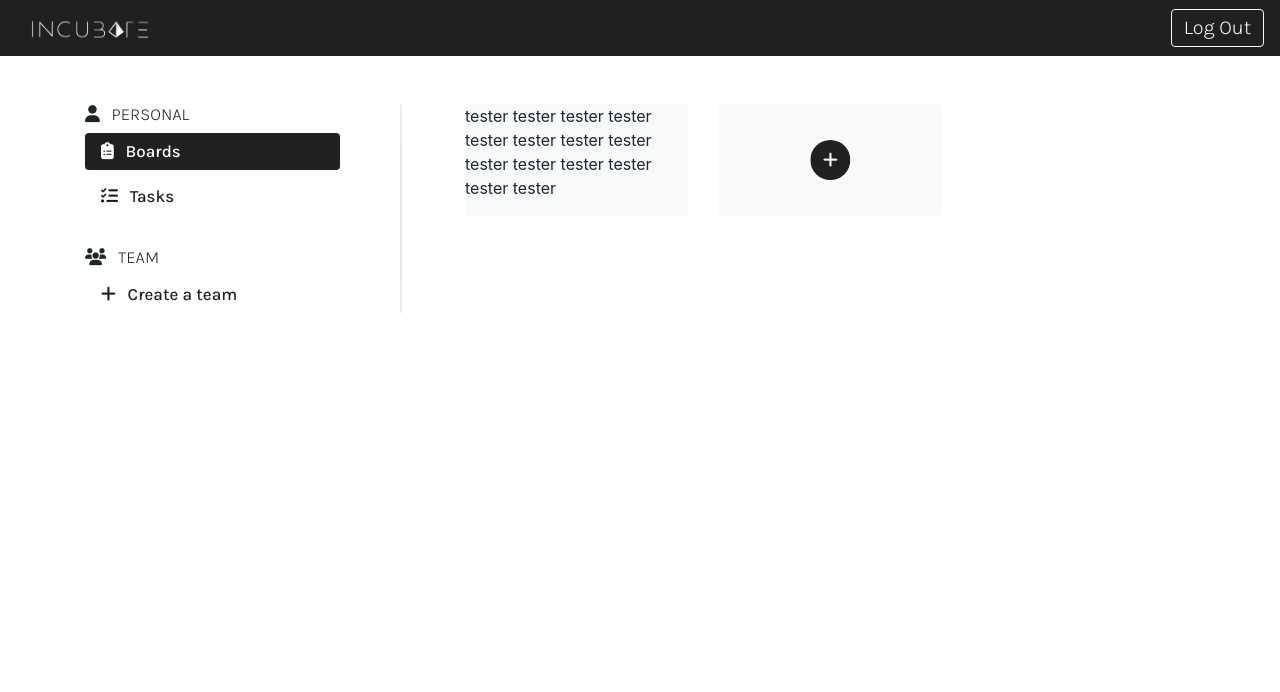
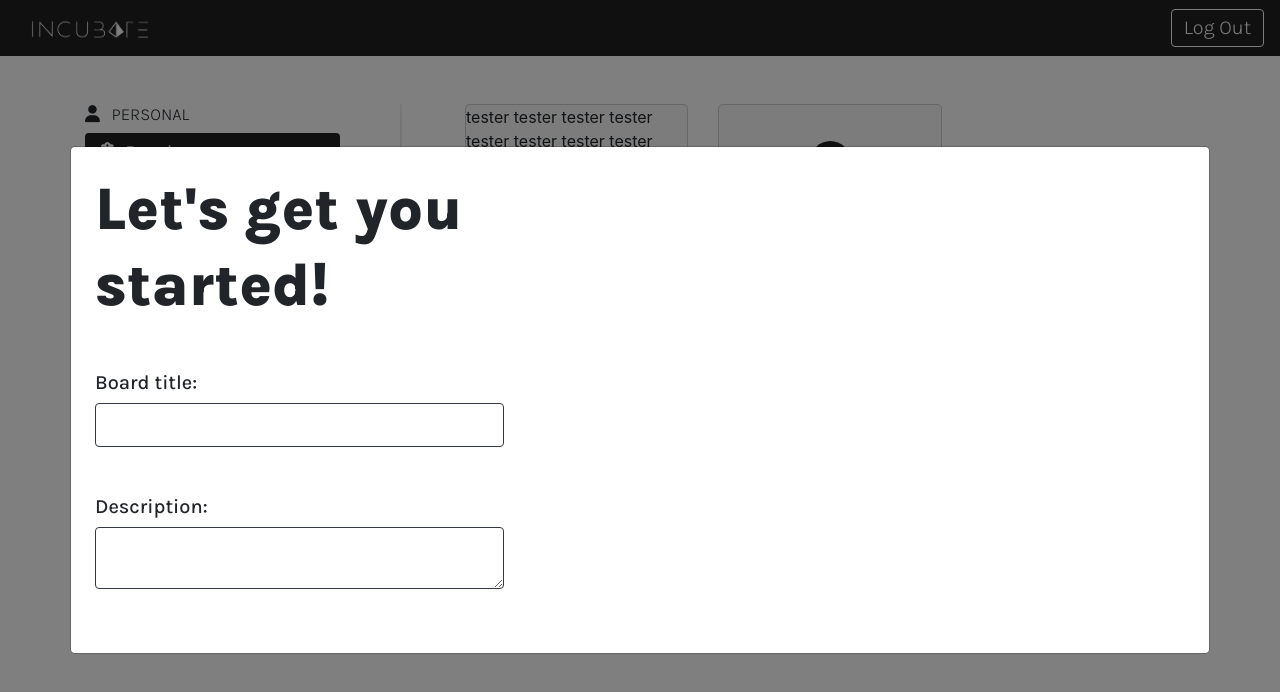
Before and after one commit to Soban-Farhan/Incubate, a React (Create React App) app in the folder Incubate/client/: page /boards in a window 1280 px wide. Shown: the top 692 px of the page. Built offline with nearby package versions, Linux system fonts and the light colour scheme; sample sign-in values are in the browser's storage.

Commit message:
Create board
Layout finished. Need to add a design to the right and change dynamically depending on color change.

```diff
--- a/Incubate/client/src/css/master.css
+++ b/Incubate/client/src/css/master.css
@@ -133,6 +133,11 @@ a:hover {
 }
 .border-rounded {
     border-radius: 5px;
+    border: 1px solid #0000002d;
+}
+
+.border-dark {
+    border: 1px solid #000;
 }
 
 @media screen and (max-width: 990px) {
--- a/Incubate/client/src/views/board/create.js
+++ b/Incubate/client/src/views/board/create.js
@@ -6,11 +6,93 @@ class Create extends Component {
     constructor() {
         super();
         this.state = {
+            boardName: "",
+            boardDesc: "",
+            boardNameError: null,
+            boardDescError: null,
+            background: "",
+            otherError: [ false, "" ]
         }
+
+        this.handleSubmit = this.handleSubmit.bind(this);
+        this.handleChange = this.handleChange.bind(this);
     }
 
+    handleSubmit = async (e) => {
+
+        e.preventDefault();
+
+        let url = "http://localhost:5000/api/board/create";
+
+        let boardName = this.state.boardName;
+        let boardDesc = this.state.boardDesc;
+
+        let isValid = true;
+
+        this.setState({
+            boardNameError: null,
+            boardDescError: null,
+            otherError: [ false, "" ]
+        });
+
+
+
+    }
+
+    handleChange = (e) => {
+
+        let nam = e.target.name;
+        let val = e.target.value.trim();
+
+        this.setState({ [nam]: val });
+
+    }
+
+
     render() {
-        return <></>
+        return  <Row className="h-100">
+                    <Col sm={5}>
+                        <div className="p-4">
+                            <p className="font-karla-heavy">
+                                Let's get you started!
+                            </p>
+                            <div className="p-3" />
+                            <form onSubmit={this.handleSubmit}>
+                                <Row>
+                                    <Col>
+                                        <Row>
+                                            <Col lg={12} className="text-left">
+                                                <label className="font-karla"> <strong> Board title: </strong> </label>
+                                            </Col>
+                                            <Col lg={12}>
+                                                <input name="boardName" type="text" className="form-control font-karla border-dark"
+                                                    value={this.state.boardName} onChange={this.handleChange} />
+                                                <div style={{ color: "red" }}>
+                                                    <p> { this.state.boardNameError != null ? <><i className="fas fa-exclamation-circle"/> {this.state.boardNameError}</> : "" } &nbsp; </p>
+                                                </div>
+                                            </Col>
+                                        </Row>
+                                        <div className="p-1" />
+                                        <Row>
+                                            <Col lg={12} className="text-left">
+                                                <label className="font-karla"> <strong> Description: </strong> </label>
+                                            </Col>
+                                            <Col lg={12}>
+                                                <textarea name="boardDesc" type="text" className="form-control font-karla border-dark"
+                                                    value={this.state.boardDesc} onChange={this.handleChange}></textarea>
+                                                <div style={{ color: "red" }}>
+                                                    <p> { this.state.boardDescError != null ? <><i className="fas fa-exclamation-circle"/> {this.state.boardDescError}</> : "" } &nbsp; </p>
+                                                </div>
+                                            </Col>
+                                        </Row>
+                                    </Col>
+                                </Row>
+                            </form>
+                        </div>
+                    </Col>
+                    <Col sm={7}>
+                    </Col>
+                </Row>
     }
 
 }
--- a/Incubate/client/src/views/board/index.js
+++ b/Incubate/client/src/views/board/index.js
@@ -11,7 +11,7 @@ class Board extends Component {
   constructor() {
     super();
     this.state = {
-      show: false
+      show: true
     }
   }
 
@@ -84,7 +84,8 @@ class Board extends Component {
                       onHide={() => this.setState({ show: false })}
                       aria-labelledby="example-custom-modal-styling-title"
                       centered >
-                      <Modal.Body>
+                      <Modal.Body className="p-0">
+                        <Create/>
                       </Modal.Body>
                   </Modal>
                   </Tab.Pane>
```
